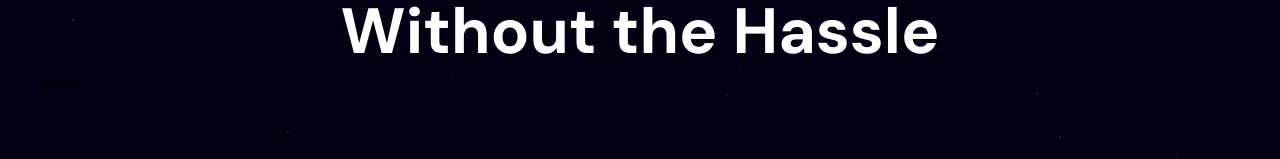
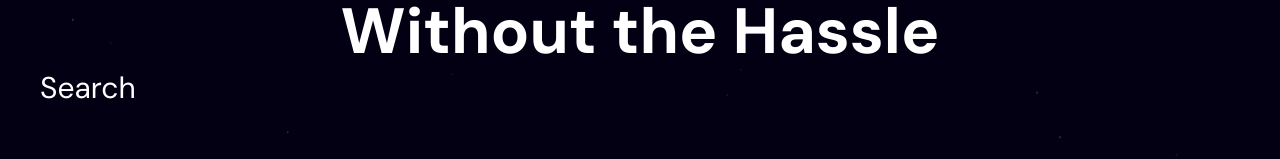
Before and after one commit to rutuja2005byte/React-Movie-App, a React (Vite) app: page / in a window 1280 px wide. Shown: the part 638-797 px from the top of the page. Built offline with nearby package versions, Linux system fonts and the light colour scheme.

Commit message:
Style Search component and fix import case
Add Tailwind classes to the Search component's root div (text-white text-3xl) to apply styling. Update App's import to './components/search.jsx' to match the file casing and avoid import errors on case-sensitive filesystems.

```diff
--- a/src/App.jsx
+++ b/src/App.jsx
@@ -1,4 +1,4 @@
-import Search from './components/Search.jsx';
+import Search from './components/search.jsx';
 
 const App = () => {
   return (
--- a/src/components/Search.jsx
+++ b/src/components/Search.jsx
@@ -2,7 +2,7 @@ import React from 'react'
 
 const Search = () => {
     return (
-        <div>Search</div>
+        <div className="text-white text-3xl">Search</div>
     )
 }
 
```
